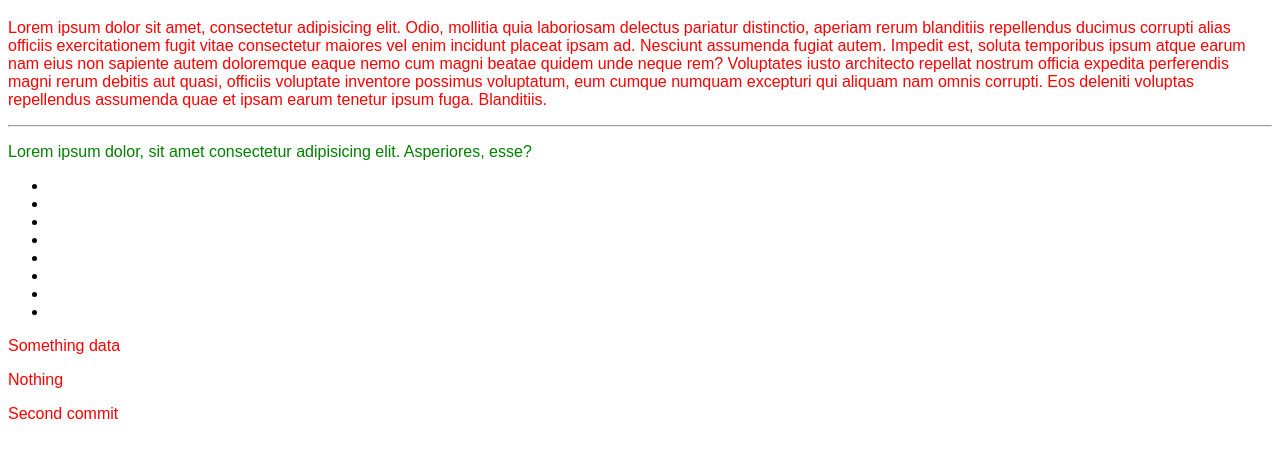
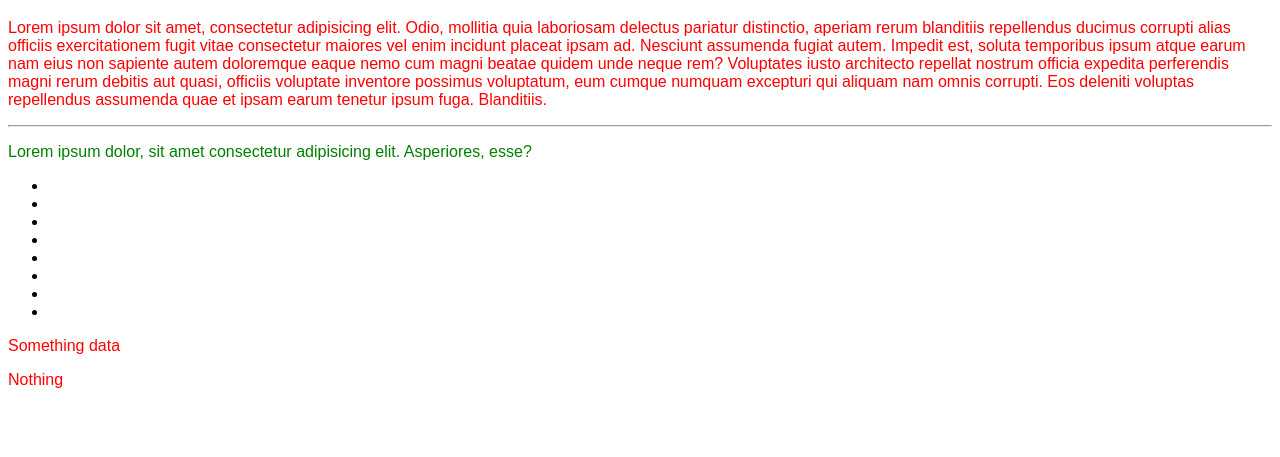
Before and after one commit to Shpachik/First-repository, a plain HTML site: page index.html in a window 1280 px wide. Shown: the part 61-518 px from the top of the page. Drawn offline with Linux system fonts and the light colour scheme.

Commit message:
second commit

```diff
--- a/index.html
+++ b/index.html
@@ -32,8 +32,6 @@
     <ol></ol>
     <p>Something data</p>
     <p>Nothing</p>
-    <div class="container">
-        <p>Second commit</p>
     </div>
 </body>
 
```
